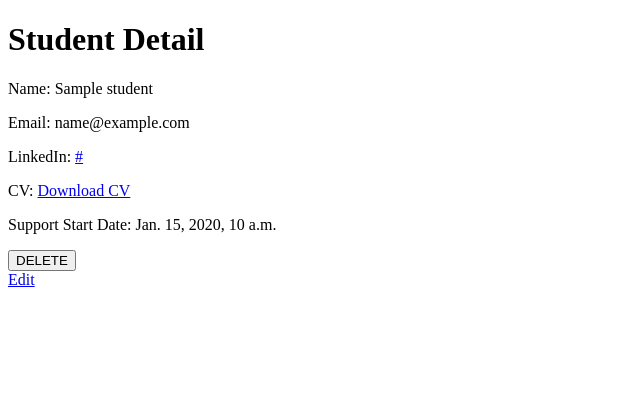
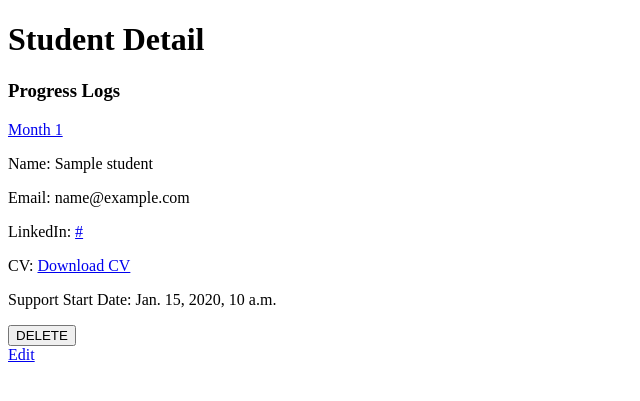
Before and after one commit to zahralmosawi/NextChapter, a Django app: template main_app/templates/tracker/student_detail.html in a window 1280 px wide. Shown: the part 26-427 px from the top of the page, without its empty margins (0-640 px from the left). Run offline with Django 5.2, Linux system fonts and the light colour scheme; the template is opened without the code that fills it: most values are stand-ins (such as "Sample title", 1, 10 or a date in 2020); data that the repository does not hold is empty.

Commit message:
added log links in the student detail page

```diff
--- a/main_app/templates/tracker/student_detail.html
+++ b/main_app/templates/tracker/student_detail.html
@@ -1,6 +1,15 @@
 {% extends "base.html" %}
 {% block content %}
     <h1>Student Detail</h1>
+
+    {% if progress_logs %}
+        <h3>Progress Logs</h3>
+        {% for log in progress_logs %}
+        <a href="{% url 'progress_log_detail' log.pk %}">
+            Month {{ log.month_number }}
+        </a>
+        {% endfor %}
+    {% endif %}
 
     <p>Name: {{ student.name }}</p>
     <p>Email: {{ student.user.email }}</p>
```
